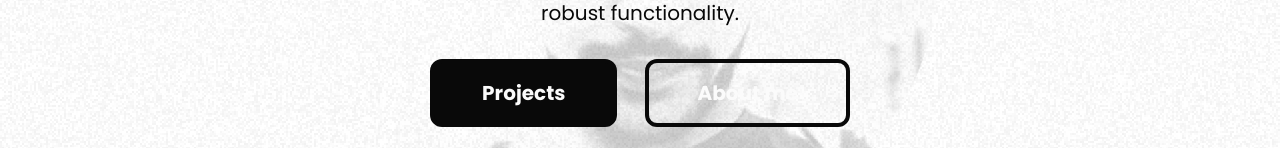
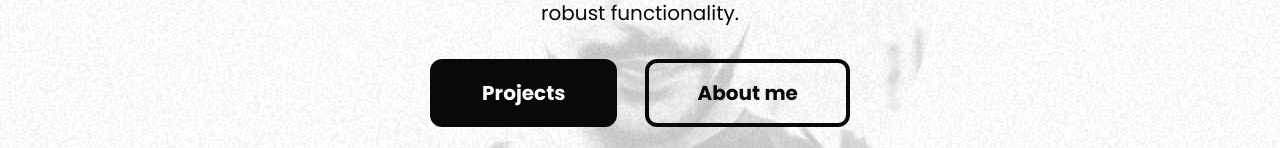
Before and after one commit to mahesh-143/nextjs-portfolio, a Next.js app: page / in a window 1280 px wide. Shown: the part 443-591 px from the top of the page. Built offline with nearby package versions, Linux system fonts and the light colour scheme.

Commit message:
Added hover and active states in links

```diff
--- a/src/app/components/sections/Navbar.tsx
+++ b/src/app/components/sections/Navbar.tsx
@@ -30,7 +30,7 @@ function Navbar() {
   }
 
   return (
-    <nav className="flex justify-between items-center gap-4 container mx-auto py-8 px-5">
+    <nav className="flex justify-between items-center gap-4 container mx-auto py-8 px-5 z-40">
       <Logo />
       <ul
         className={`gap-8 lg:gap-16 z-40 ${
@@ -41,8 +41,8 @@ function Navbar() {
       >
         {NavLinks.map((navlink) => {
           return (
-            <li>
-              <Link href={navlink.link}>{navlink.name}</Link>
+            <li className="hover:opacity-50 active:translate-y-[1px]" key={navlink.name}>
+              <Link  href={navlink.link}>{navlink.name}</Link>
             </li>
           )
         })}
--- a/src/app/components/ui/Button.tsx
+++ b/src/app/components/ui/Button.tsx
@@ -1,3 +1,4 @@
+"use client"
 import React from "react"
 import Link from "next/link"
 
@@ -8,7 +9,7 @@ const Button = ({
 }: {
   children: React.ReactNode
   variant: "outlined" | "filled"
-  link? : string
+  link?: string
 }) => {
   return (
     <Link
@@ -16,8 +17,8 @@ const Button = ({
       className={`${
         variant == "outlined"
           ? "border-4 border-black dark:border-whiteaccent text-black dark:text-whiteaccent hover:bg-black hover:dark:bg-whiteaccent hover:text-whiteaccent hover:dark:text-black"
-          : "bg-black dark:bg-whiteaccent hover:bg-transparent  hover:text-black hover:dark:text-whiteaccent"
-      }  text-whiteaccent dark:text-black border-black border-4 dark:border-white px-12 py-4 rounded-xl font-bold`}
+          : "bg-black dark:bg-whiteaccent text-whiteaccent dark:text-black hover:bg-transparent  hover:text-black hover:dark:text-whiteaccent"
+      }   border-black border-4 dark:border-white px-12 py-4 rounded-xl font-bold active:translate-y-[1px]`}
     >
       {children}
     </Link>
```
